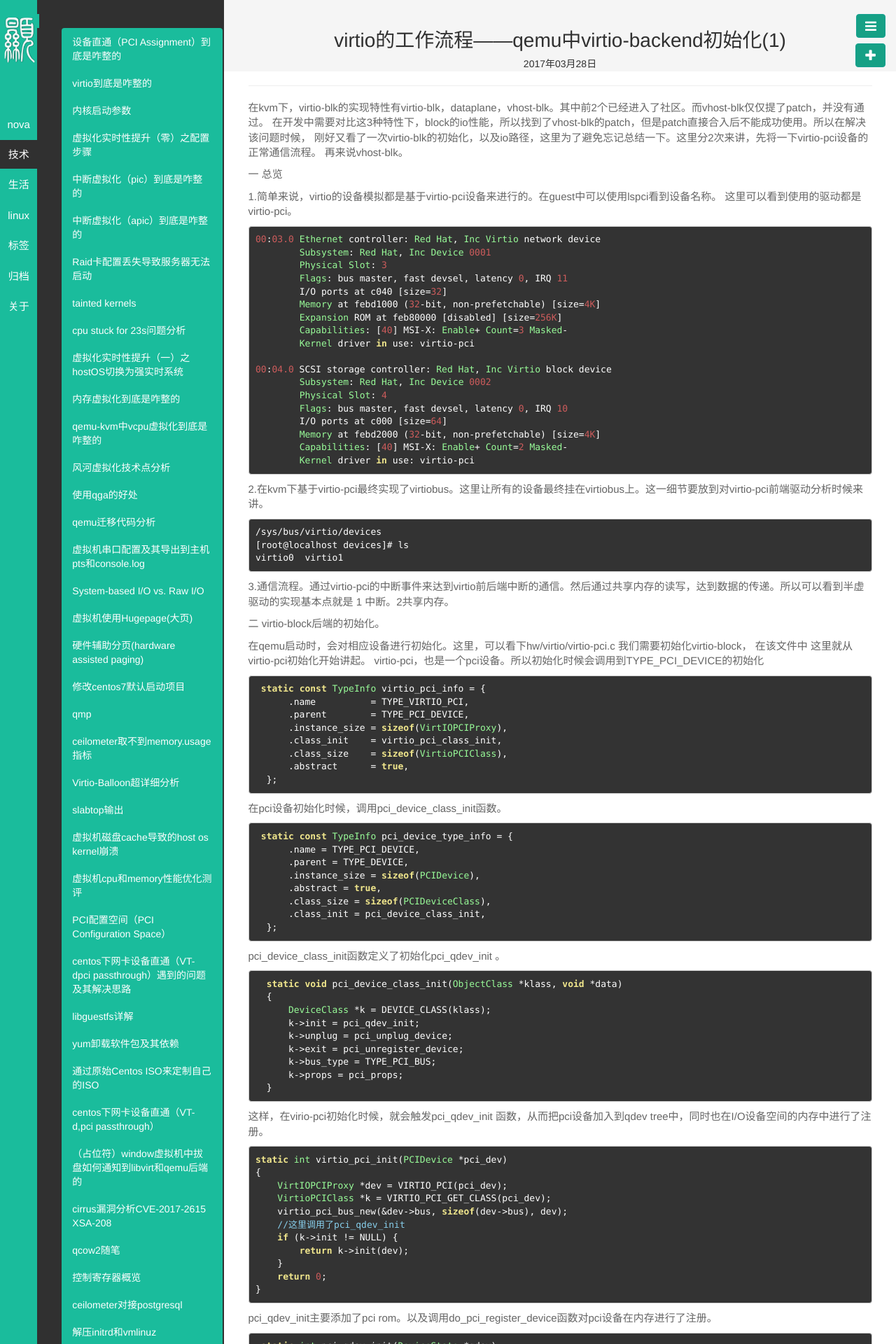
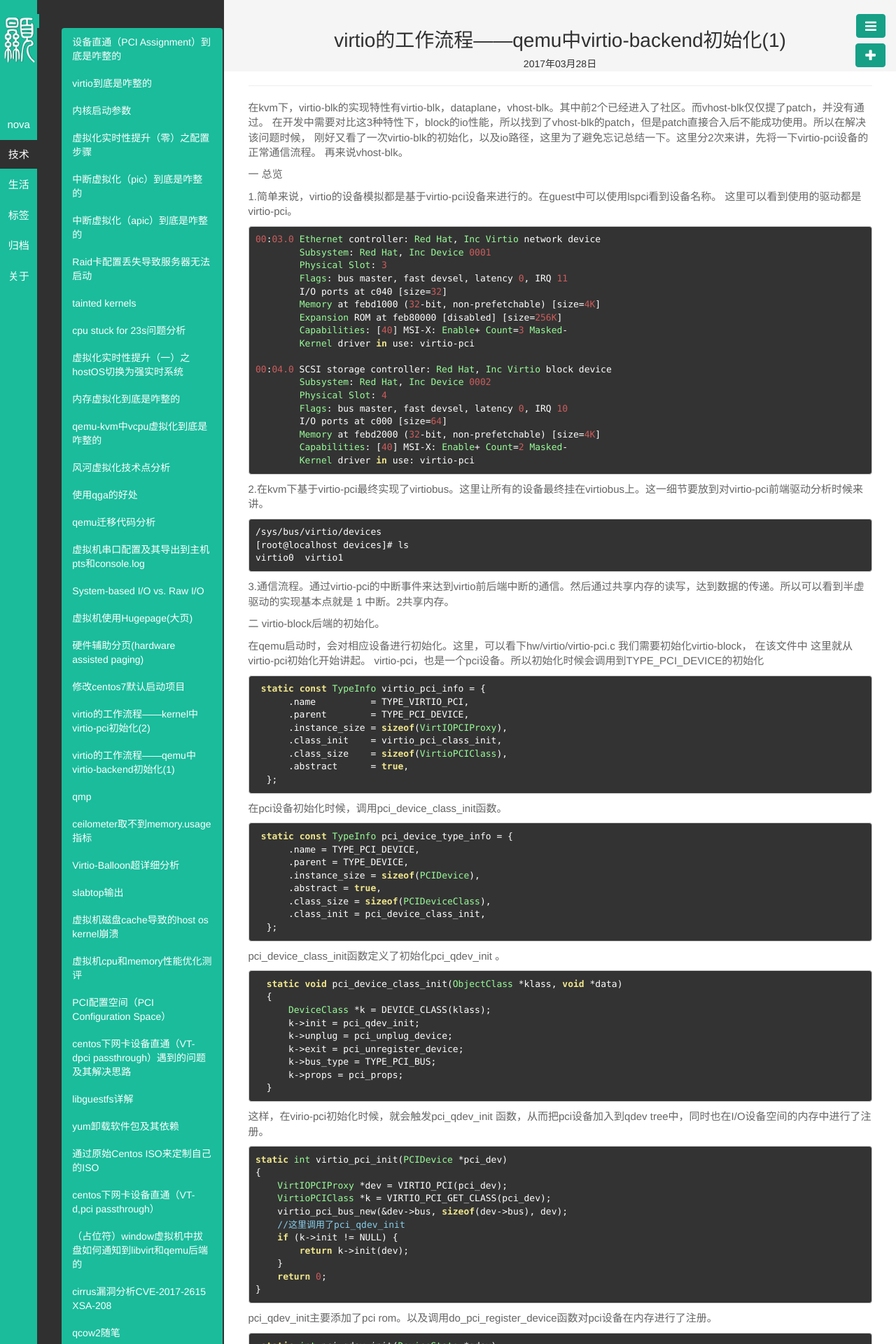
Before and after one commit to byHAN/byhan.github.io, a Jekyll site: the page built from _posts/技术/2017-03-27-virtio-work-flow-1.md, in a window 1280 px wide. Shown: the top 1920 px of the page at 70% size. Built offline with Jekyll 4.4.1, drawn with Linux system fonts in a browser that asks for light colours; some of the changed text lies outside the part shown.

Commit message:
Signed-off-by: byhan <10821712@qq.com>

```diff
--- a/_posts/技术/2017-03-27-virtio-work-flow-1.md
+++ b/_posts/技术/2017-03-27-virtio-work-flow-1.md
@@ -3,10 +3,9 @@
 title:  virtio的工作流程——qemu中virtio-backend初始化(1)
 date:   2017-03-28 14:10:00
 categories:
-  - linux
+  - 技术
 tags:
-  - linux
-  - virtio
+  - 虚拟化
 ---
 
 
--- a/_posts/技术/2017-03-27-virtio-work-flow-2.md
+++ b/_posts/技术/2017-03-27-virtio-work-flow-2.md
@@ -2,10 +2,9 @@
 layout: post
 title:  virtio的工作流程——kernel中virtio-pci初始化(2)
 date:   2017-03-28 14:10:00
-categories: linux
+categories: 技术
 tags:
-  - linux
-  - virtio
+  - 虚拟化
 ---
 
 
--- a/_posts/技术/2017-06-01-virtio.md
+++ b/_posts/技术/2017-06-01-virtio.md
@@ -17,7 +17,7 @@
 
 ## 1.guestOS层面 ##
 
-虚拟机的PCI设备整个的是qemu模拟出来的
+虚拟机的PCI设备整个的是qemu模拟出来的（具体设备模拟在后面qemu部分分析）
 在pci上挂一条virtio_pci总线
 这样guestos启动的时候根据总线从根向下扫描，会扫描到virtio_pci设备
 也就是说，加载virtio_pci总线驱动
@@ -34,7 +34,7 @@
    ![](http://i.imgur.com/DKxaVOt.png)
    当扫描到virtio_bus时候，会通过virtio_dev_probe加载设备
    同时通过drv->probe(dev)加载设备的驱动
-   至此linu设备驱动模型中的设备，驱动，总线全部到位
+   至此linu**设备驱动模型**中的设备，驱动，总线全部到位
 
 下面依blk为例继续分析
 -->virtblk_probe
@@ -51,13 +51,15 @@
 virtio_queue_rq根据磁盘操作的请求类型，将请求转换为virtblk_req
 建立scatter映射；
 __virtblk_add_req-->virtqueue_add_sgs-->virtqueue_add将操作添加到队列中;
-根据需要virtqueue_notify通知后端
+根据需要virtqueue_notify通知后端,单个或者多个buffer已经添加到queue中
 ![](http://i.imgur.com/S4M6hrl.png)
 
 
 ## 2.qemu层面 ##
 
 ### 设备创建 ###
+
+qemu后端模拟出virtio_pci设备，virtio_pci对应的驱动在guestos中
 
 drive_init_func
 -->drive_new
@@ -81,6 +83,10 @@
 
 ### 数据传输 ###
 
+virtio前后端交互，通过virtio_queu实现
+virtio_queu实现了ring_buffer,用于保存前端驱动和后端处理程序执行的信息
+
+
 上面示例化的时候有注册ops
 
 virtio_pci_config_write
```
